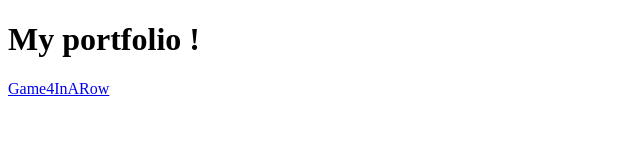
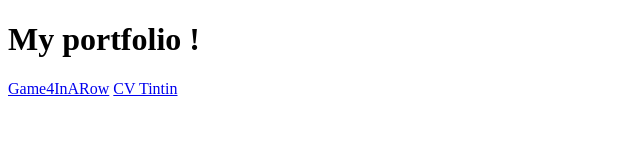
Before and after one commit to cedriclv/MyPortfolio, a plain HTML site: page index.html in a window 1280 px wide. Shown: the full height of the page, 0-640 px from the left. Drawn offline with Linux system fonts and the light colour scheme.

Commit message:
update of index to put the link to the cv of tintin

```diff
--- a/index.html
+++ b/index.html
@@ -11,6 +11,7 @@
 <body>
     <h1>My portfolio !</h1>
     <a href="./Game4InARow/index.html">Game4InARow</a>
+    <a href="./cv_tintin/index.html">CV Tintin</a>
 
 </body>
 
```
